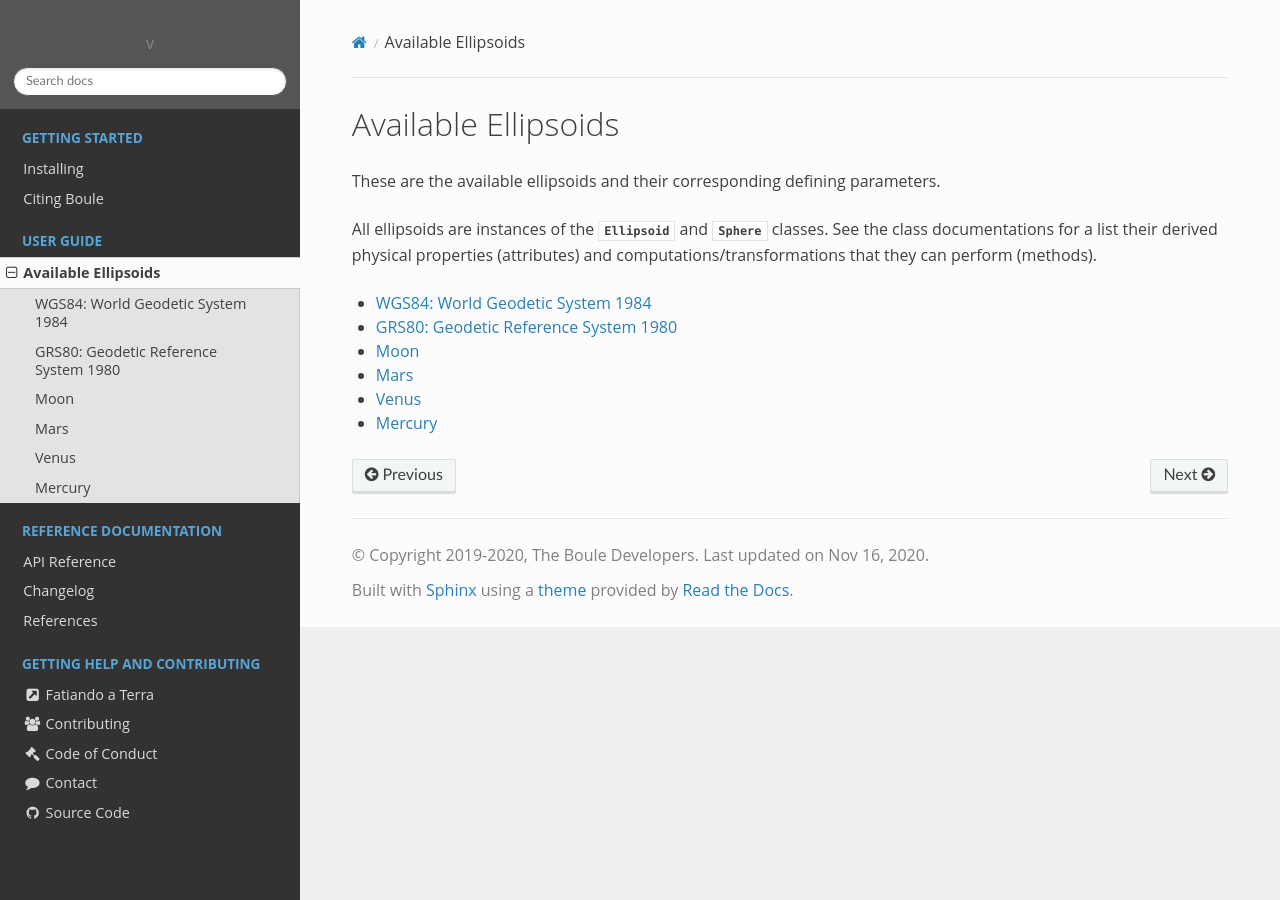
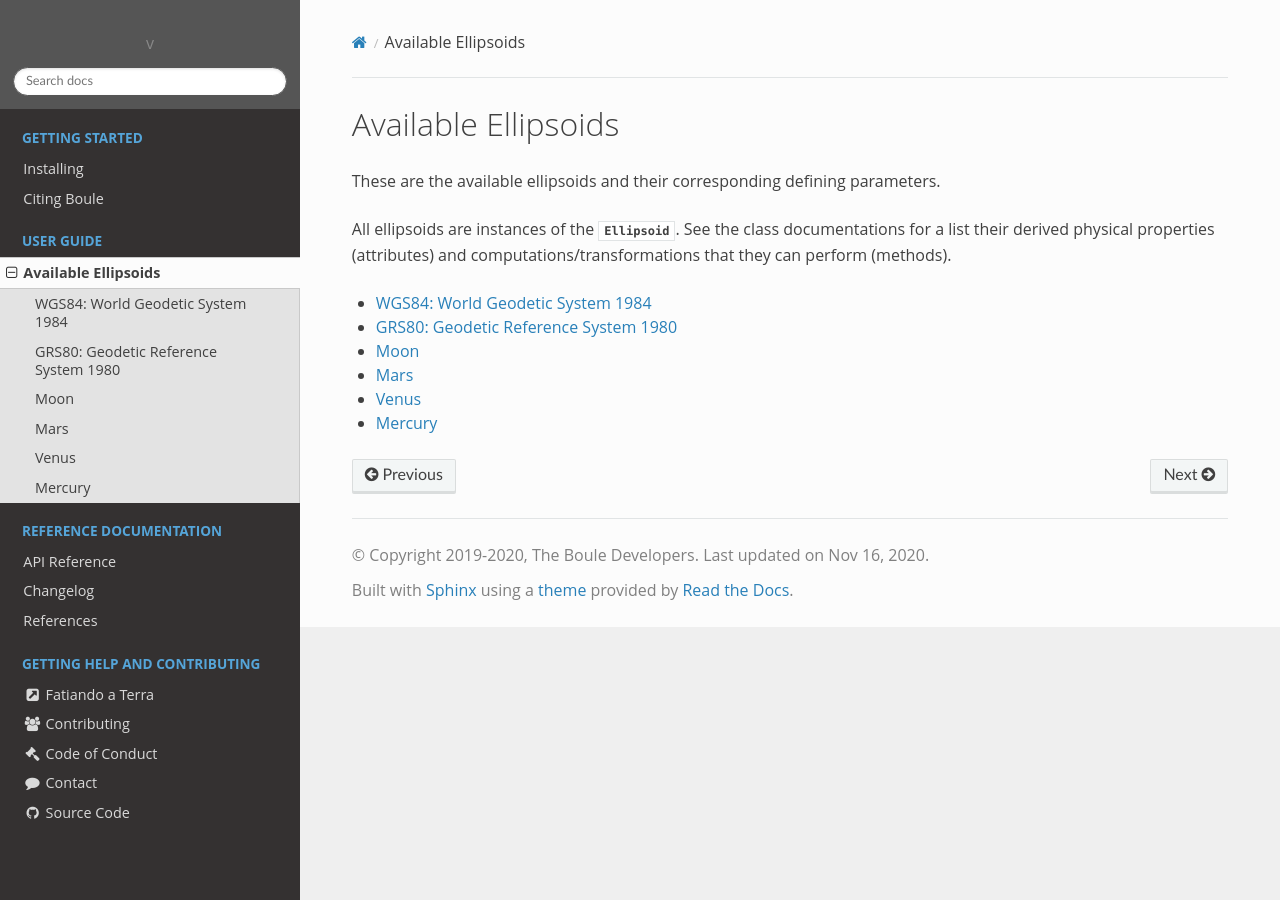
Before and after one commit to fatiando/boule, a Sphinx documentation site: the page built from doc/ellipsoids/index.rst, in a window 1280 px wide. Built offline with Sphinx 7.4.7 and the Read the Docs theme 2.0.0, drawn with Linux system fonts in a browser that asks for light colours; pages that are not in the unit, such as notebooks, are missing from menus.

Commit message:
Remove Sphere Class from Documentation

```diff
--- a/doc/api/index.rst
+++ b/doc/api/index.rst
@@ -14,10 +14,9 @@ Reference Ellipsoid
    :toctree: generated/
 
     Ellipsoid
-    Sphere
 
-All ellipsoids are instances of the :class:`~boule.Ellipsoid` or the
-:class:`~boule.Sphere` classes. See the class reference documentation for
+All ellipsoids are instances of the :class:`~boule.Ellipsoid`
+See the class reference documentation for
 a list their derived physical properties (attributes) and
 computations/transformations that they can perform (methods).
 
--- a/doc/ellipsoids/index.rst
+++ b/doc/ellipsoids/index.rst
@@ -5,10 +5,9 @@ Available Ellipsoids
 
 These are the available ellipsoids and their corresponding defining parameters.
 
-All ellipsoids are instances of the :class:`~boule.Ellipsoid` and
-:class:`~boule.Sphere` classes. See the class documentations for a list their
-derived physical properties (attributes) and computations/transformations that
-they can perform (methods).
+All ellipsoids are instances of the :class:`~boule.Ellipsoid`.
+See the class documentations for a list their derived physical properties
+(attributes) and computations/transformations that they can perform (methods).
 
 .. toctree::
 
--- a/doc/ellipsoids/mercury.rst
+++ b/doc/ellipsoids/mercury.rst
@@ -9,7 +9,7 @@ The parameters of the Mercurian spheroid were obtained from [Wieczorek2015]_:
 
     >>> from boule import MERCURY
     >>> print(MERCURY)
-    Sphere(name='MERCURY', ...)
+    Ellipsoid(name='MERCURY', ...)
     >>> # Flattening (Note Mercury is a sphere)
     >>> print("{:.5f}".format(MERCURY.flattening))
     0.00000
--- a/doc/ellipsoids/moon.rst
+++ b/doc/ellipsoids/moon.rst
@@ -9,7 +9,7 @@ The parameters of the Lunar spheroid were obtained from [Wieczorek2015]_:
 
     >>> from boule import MOON
     >>> print(MOON)
-    Sphere(name='MOON', ...)
+    Ellipsoid(name='MOON', ...)
     >>> # Flattening (Note the Moon is a sphere)
     >>> print("{:.5f}".format(MOON.flattening))
     0.00000
--- a/doc/ellipsoids/venus.rst
+++ b/doc/ellipsoids/venus.rst
@@ -9,7 +9,7 @@ The parameters of the Venusian spheroid were obtained from [Wieczorek2015]_:
 
     >>> from boule import VENUS
     >>> print(VENUS)
-    Sphere(name='VENUS', ...)
+    Ellipsoid(name='VENUS', ...)
     >>> # Flattening (Note Venus is a sphere)
     >>> print("{:.5f}".format(VENUS.flattening))
     0.00000
```
